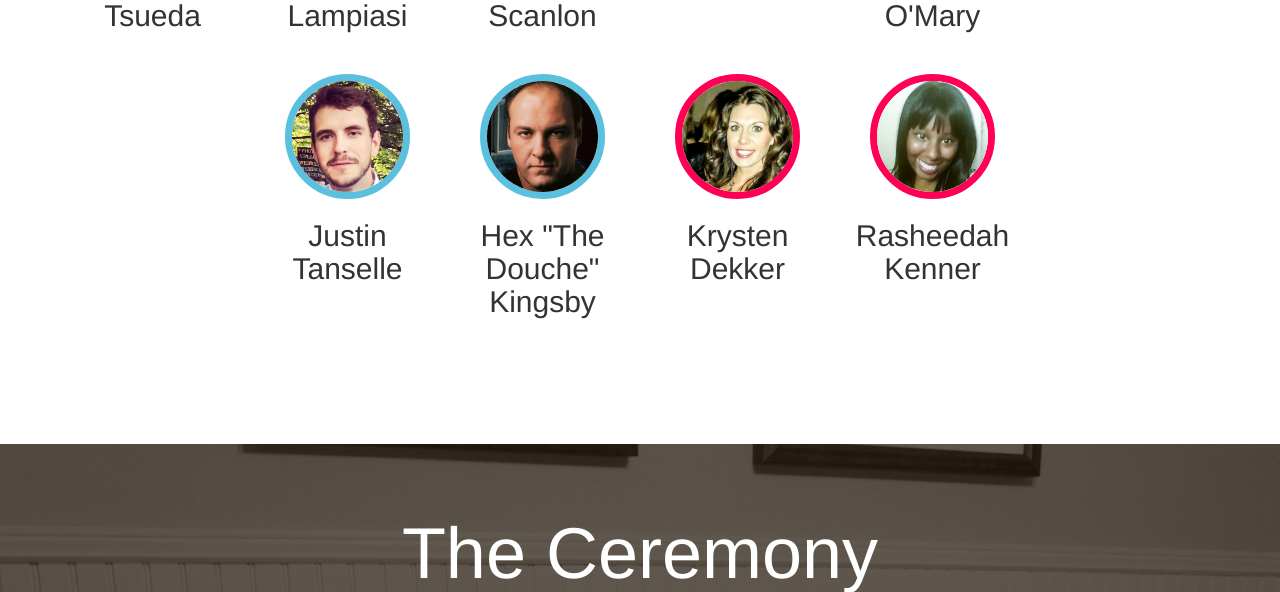
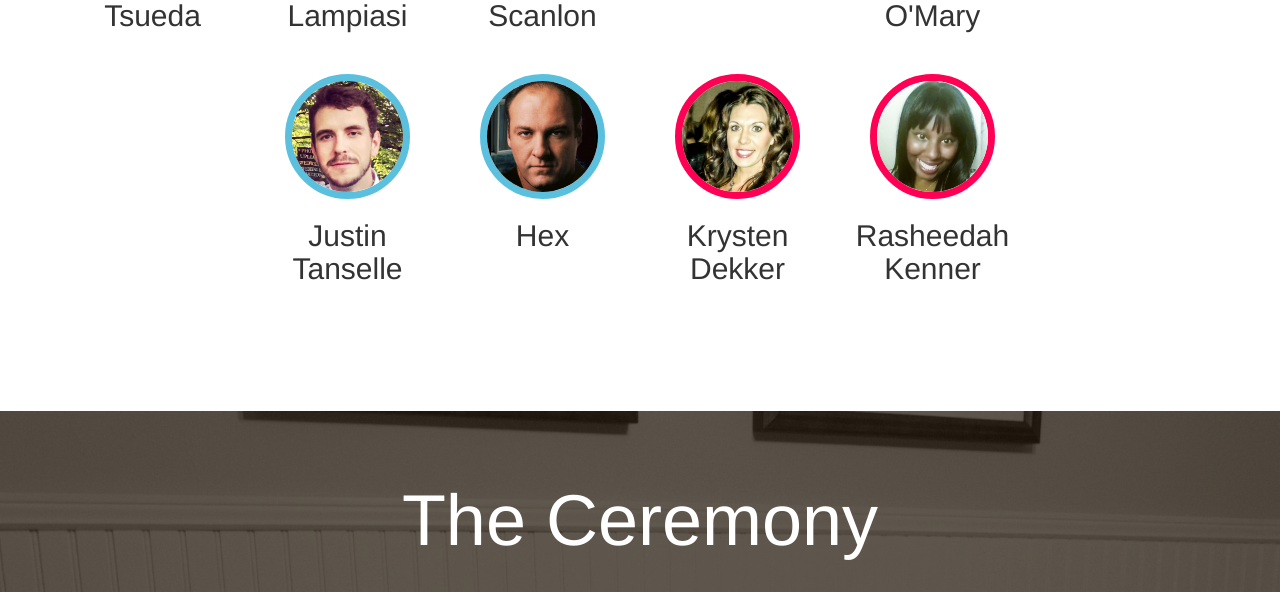
Before and after one commit to michaeldistler/wedding-site, a Django app: page / in a window 1280 px wide. Shown: the part 3143-3735 px from the top of the page. Run offline with Django 3.2, Linux system fonts and the light colour scheme; some libraries are stand-ins or nearby versions; some web fonts are replaced.

Commit message:
Hex's name change

```diff
--- a/templates/index.html
+++ b/templates/index.html
@@ -126,7 +126,7 @@
             </div>
             <div class="col-xs-6 col-lg-2 party-div">
               <img src="{% static 'img/hex.jpg' %}" alt="Groomsman" width="125px" class="img-circle img-responsive center-block party-img-him">
-              <h2>Hex "The Douche" Kingsby</h2>
+              <h2>Hex</h2>
             </div>
             <div class="col-xs-6 col-lg-2 party-div">
               <img src="{% static 'img/krysten.jpg' %}" alt="Bridesmaid" width="125px" class="img-circle img-responsive center-block party-img-her">
```
